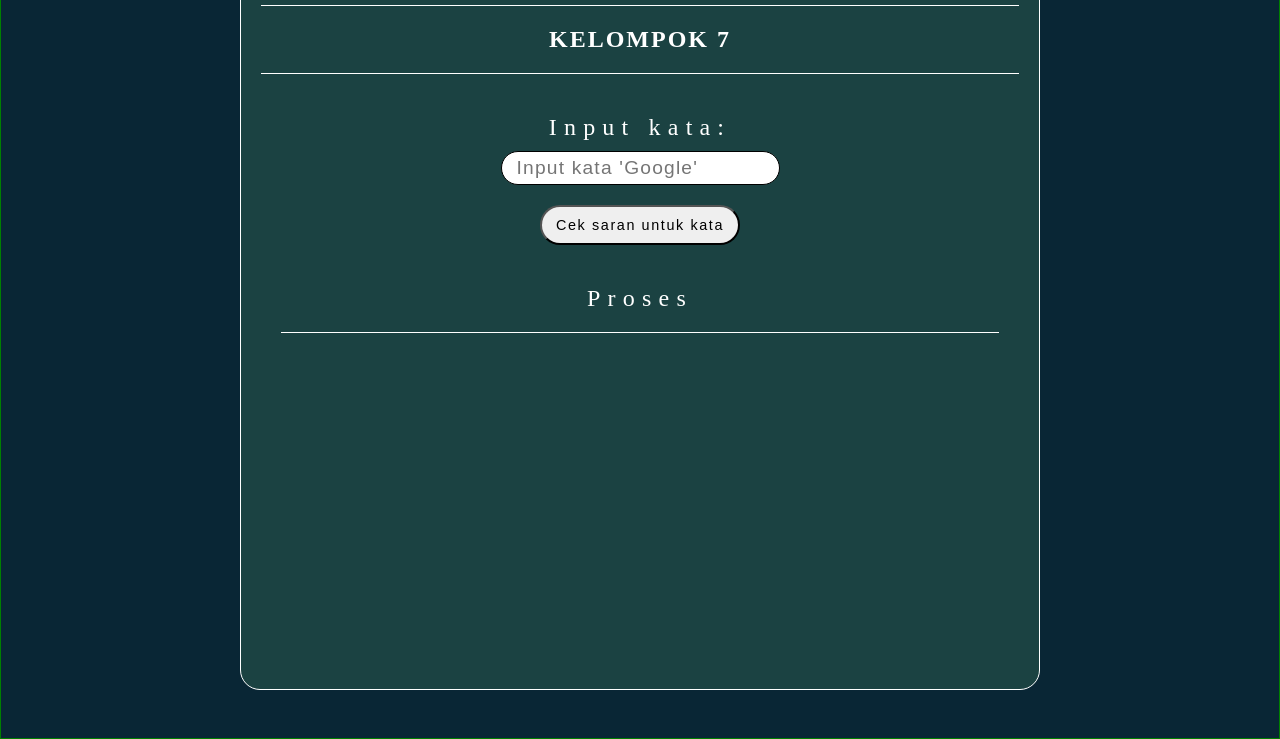
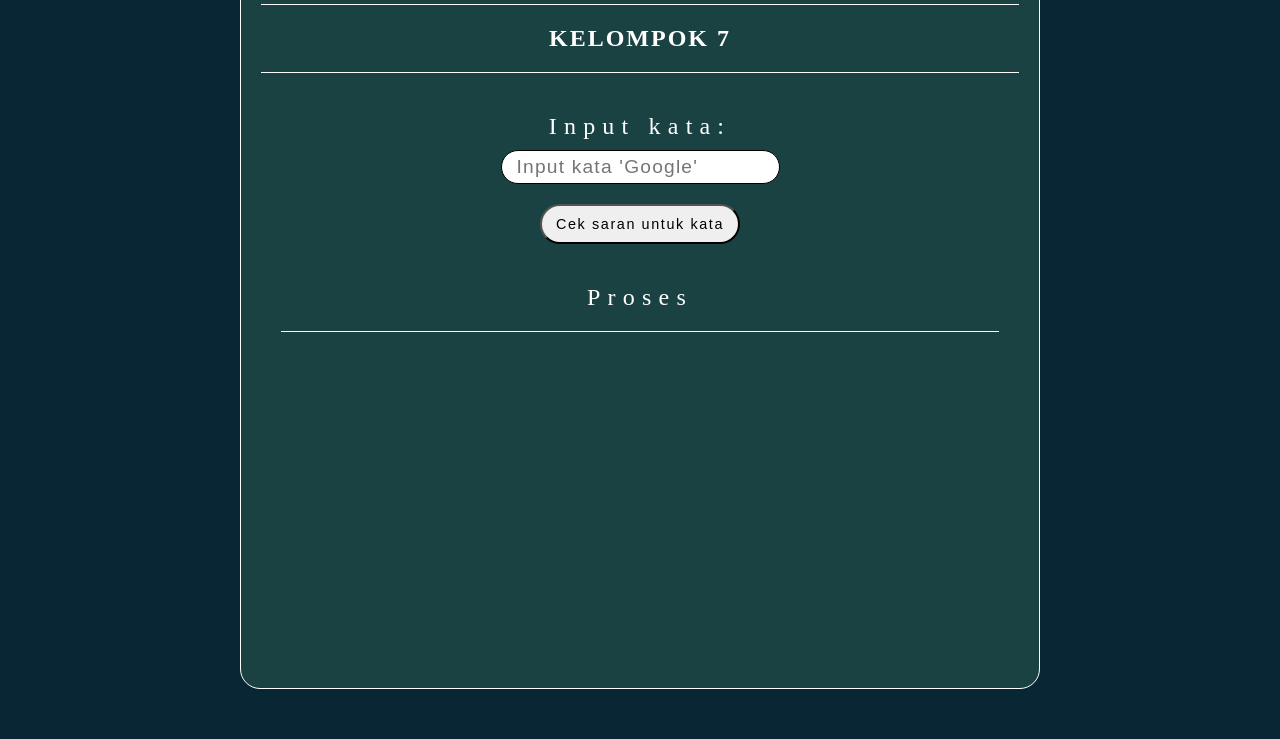
Before and after one commit to SyawalN/mesin-turing-saran-kata, a plain HTML site: page index.html in a window 1280 px wide. Shown: the part 159-898 px from the top of the page. Drawn offline with Linux system fonts and the light colour scheme.

Commit message:
Update styles.css

```diff
--- a/styles.css
+++ b/styles.css
@@ -15,8 +15,6 @@ body {
     display: flex;
     align-items: center;
     justify-content: center;
-    flex-wrap: wrap;
-    border: 1px solid green;
     width: 100%;
     height: auto;
     padding: 3em 0;
```
